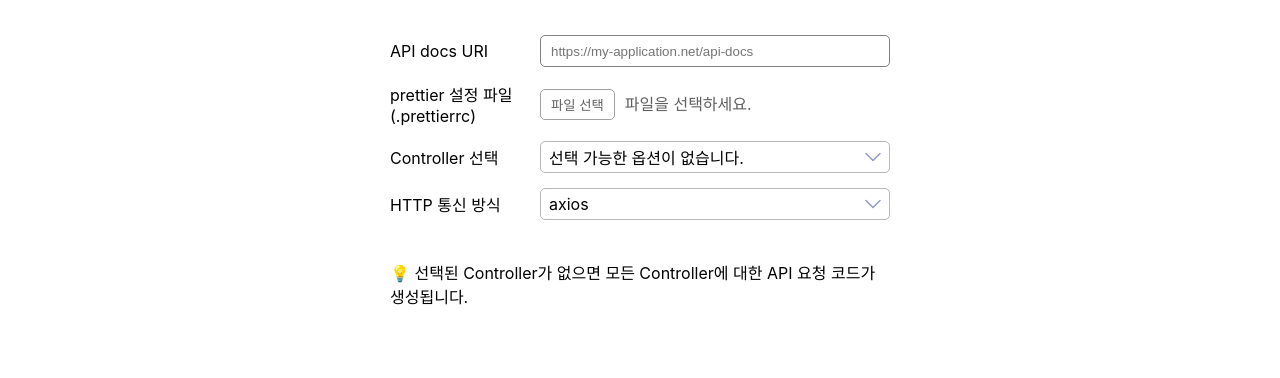
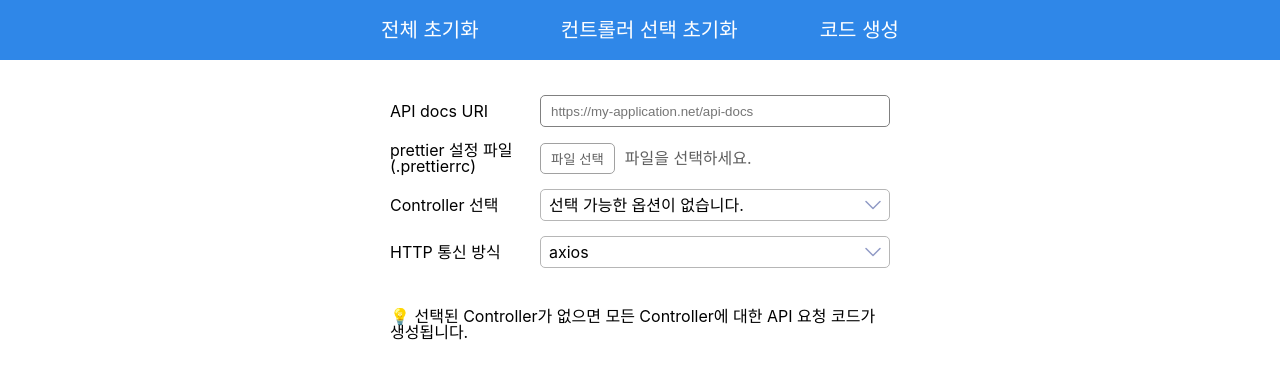
Before and after one commit to hyeonQyu/ts-apigen, a Next.js app in the folder ui/: page / in a window 1280 px wide. Shown: the top 378 px of the page. Built offline with nearby package versions, Linux system fonts and the light colour scheme.

Commit message:
feat: header UI 추가

```diff
--- a/ui/src/components/common/label/label.tsx
+++ b/ui/src/components/common/label/label.tsx
@@ -1,3 +1,5 @@
+import classNames from 'classnames';
+
 export interface LabelProps {
     children: string;
     onClickDelete?: () => void;
@@ -11,14 +13,14 @@
 
     return (
         <>
-            <label className={className}>
+            <label className={classNames(className, 'label')}>
                 <span>{children}</span>
                 {onClickDelete && <button className={'delete'} onClick={onClickDelete} />}
             </label>
 
             <style jsx>{`
-                label {
-                    padding: 4px 10px;
+                .label {
+                    padding: 8px 12px;
                     background: ${backgroundColor};
                     border-radius: 5px;
                     color: ${fontColor};
--- /dev/null
+++ b/ui/src/components/home/components/header/header.tsx
@@ -0,0 +1,46 @@
+export interface HeaderProps {}
+
+function Header(props: HeaderProps) {
+    const {} = props;
+
+    return (
+        <>
+            <nav>
+                <ul>
+                    <li>전체 초기화</li>
+                    <li>컨트롤러 선택 초기화</li>
+                    <li>코드 생성</li>
+                </ul>
+            </nav>
+
+            <style jsx>{`
+                nav {
+                    background: #2f87e8;
+                    height: 60px;
+                    display: flex;
+                    justify-content: center;
+                    align-items: center;
+                }
+
+                ul {
+                    display: flex;
+                    justify-content: space-around;
+                    width: 600px;
+                }
+
+                li {
+                    cursor: pointer;
+                    color: white;
+                    font-size: 20px;
+                    transition: 0.2s;
+                }
+
+                li:hover {
+                    color: #e0eeff;
+                }
+            `}</style>
+        </>
+    );
+}
+
+export default Header;
--- a/ui/src/components/home/home.tsx
+++ b/ui/src/components/home/home.tsx
@@ -4,6 +4,7 @@
 import HttpApiSelectRow from '@components/home/components/form-rows/httpApiSelect/httpApiSelectRow';
 import useHome from '@components/home/useHome';
 import ControllerLabelContainer from '@components/home/components/controller-label-container/controllerLabelContainer';
+import Header from '@components/home/components/header/header';
 
 function Home() {
     const {
@@ -13,6 +14,8 @@
 
     return (
         <>
+            <Header />
+
             <div className={'wrapper'}>
                 <div>
                     <form>
--- a/ui/src/styles/globals.css
+++ b/ui/src/styles/globals.css
@@ -1,9 +1,41 @@
-html,
+html, body, div, span, applet, object, iframe, h1, h2, h3, h4, h5, h6, p, blockquote, pre, a, abbr, acronym, address, big, cite, code, del, dfn, em, img, ins, kbd, q, s, samp, small, strike, strong, sub, sup, tt, var, b, u, i, center, dl, dt, dd, ol, ul, li, fieldset, form, label, legend, table, caption, tbody, tfoot, thead, tr, th, td, article, aside, canvas, details, embed, figure, figcaption, footer, header, hgroup, menu, nav, output, ruby, section, summary, time, mark, audio, video {
+  margin: 0;
+  padding: 0;
+  border: 0;
+  font-family: Pretendard, -apple-system, BlinkMacSystemFont, system-ui, Roboto, 'Helvetica Neue', 'Segoe UI', 'Apple SD Gothic Neo',
+  'Noto Sans KR', 'Malgun Gothic', sans-serif;
+  vertical-align: baseline;
+}
+
+html, body, #__next {
+  height: 100%;
+}
+
+/* HTML5 display-role reset for older browsers */
+article, aside, details, figcaption, figure, footer, header, hgroup, menu, nav, section {
+  display: block;
+}
+
 body {
-  padding: 0;
-  margin: 0;
-  font-family: -apple-system, BlinkMacSystemFont, Segoe UI, Roboto, Oxygen,
-    Ubuntu, Cantarell, Fira Sans, Droid Sans, Helvetica Neue, sans-serif;
+  line-height: 1;
+}
+
+ol, ul {
+  list-style: none;
+}
+
+blockquote, q {
+  quotes: none;
+}
+
+blockquote:before, blockquote:after, q:before, q:after {
+  content: '';
+  content: none;
+}
+
+table {
+  border-collapse: collapse;
+  border-spacing: 0;
 }
 
 a {
```
